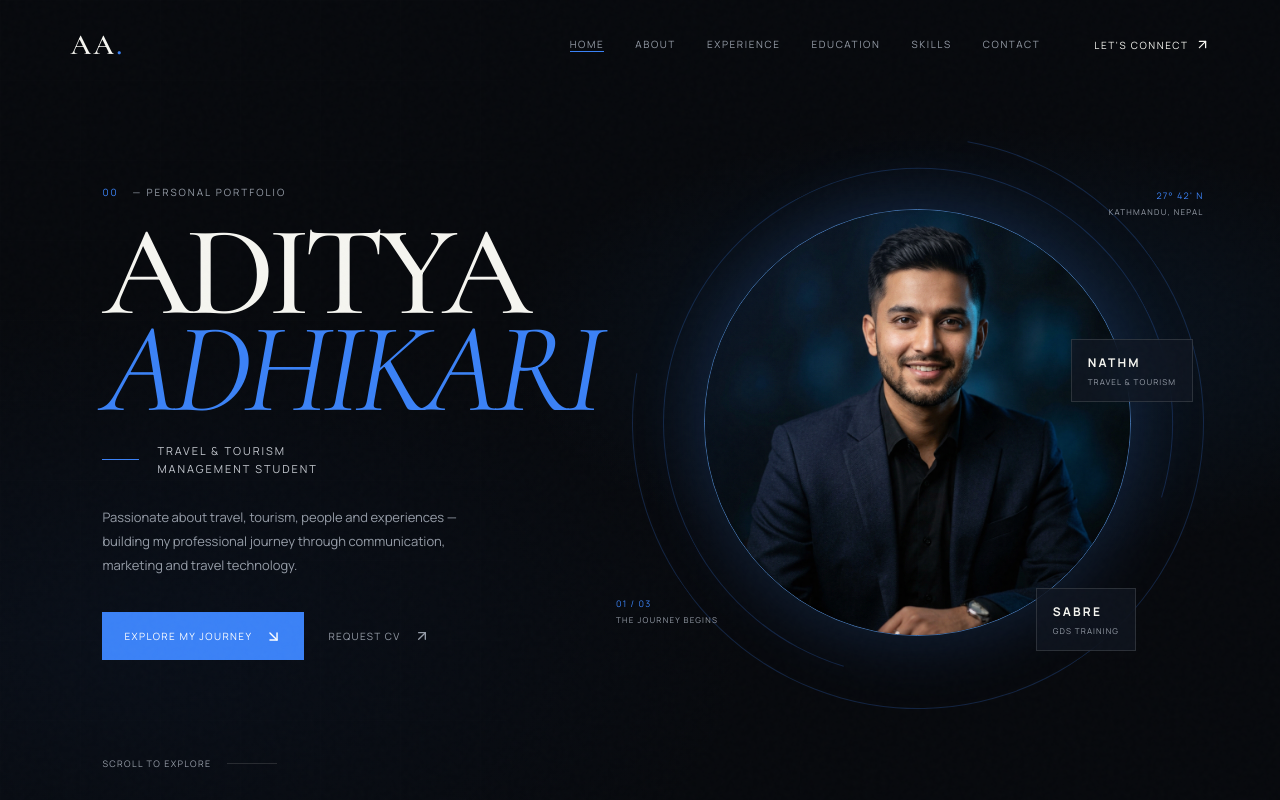
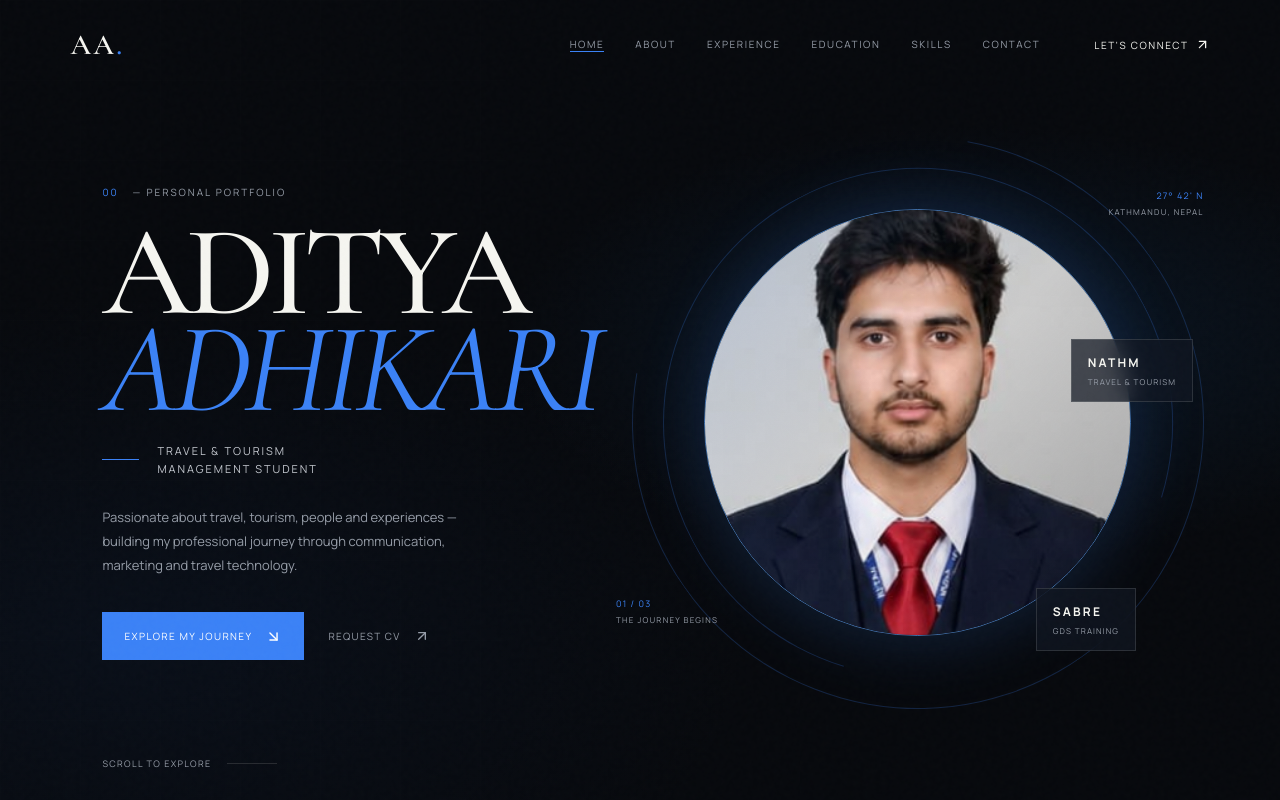
Before and after one commit to abhinavopticproduct-sketch/aditya-portfolio, a React (Vite) app: page / in a window 1280 px wide. Shown: the top 800 px of the page. Built offline with nearby package versions, Linux system fonts and the light colour scheme.

Commit message:
Use supplied Aditya portrait

```diff
--- a/index.html
+++ b/index.html
@@ -17,14 +17,14 @@
     <meta property="og:url" content="https://adityaadhikari.vercel.app/" />
     <meta property="og:title" content="Aditya Adhikari | Travel & Tourism Management" />
     <meta property="og:description" content="Aditya Adhikari — Travel & Tourism Management student with knowledge of Sabre GDS, basic ticketing, PNR creation, flight booking, communication and marketing." />
-    <meta property="og:image" content="/images/profile.webp" />
+    <meta property="og:image" content="/images/Aditya.png" />
 
     <!-- Twitter -->
     <meta property="twitter:card" content="summary_large_image" />
     <meta property="twitter:url" content="https://adityaadhikari.vercel.app/" />
     <meta property="twitter:title" content="Aditya Adhikari | Travel & Tourism Management" />
     <meta property="twitter:description" content="Aditya Adhikari — Travel & Tourism Management student with knowledge of Sabre GDS, basic ticketing, PNR creation, flight booking, communication and marketing." />
-    <meta property="twitter:image" content="/images/profile.webp" />
+    <meta property="twitter:image" content="/images/Aditya.png" />
 
     <!-- Google Fonts: Cormorant Garamond & Manrope -->
     <link rel="preconnect" href="https://fonts.googleapis.com">
--- a/src/main.jsx
+++ b/src/main.jsx
@@ -140,7 +140,7 @@ function App() {
           </div>
           <motion.div className="hero-visual" initial={{ opacity: 0, scale: 0.96 }} animate={{ opacity: 1, scale: 1 }} transition={{ duration: 1.1, delay: 0.35 }}>
             <div className="visual-orbit orbit-one" /><div className="visual-orbit orbit-two" />
-            <div className="portrait-frame"><img src="/images/profile.webp" alt="Aditya Adhikari" /></div>
+            <div className="portrait-frame"><img src="/images/Aditya.png" alt="Aditya Adhikari" /></div>
             <div className="portrait-tag tag-top"><span>27° 42' N</span><small>KATHMANDU, NEPAL</small></div>
             <div className="portrait-tag tag-bottom"><span>01 / 03</span><small>THE JOURNEY BEGINS</small></div>
             <div className="floating-card card-nathm"><b>NATHM</b><span>Travel &amp; Tourism</span></div>
```
Also changed, not shown: public/images/Aditya.png (added).
